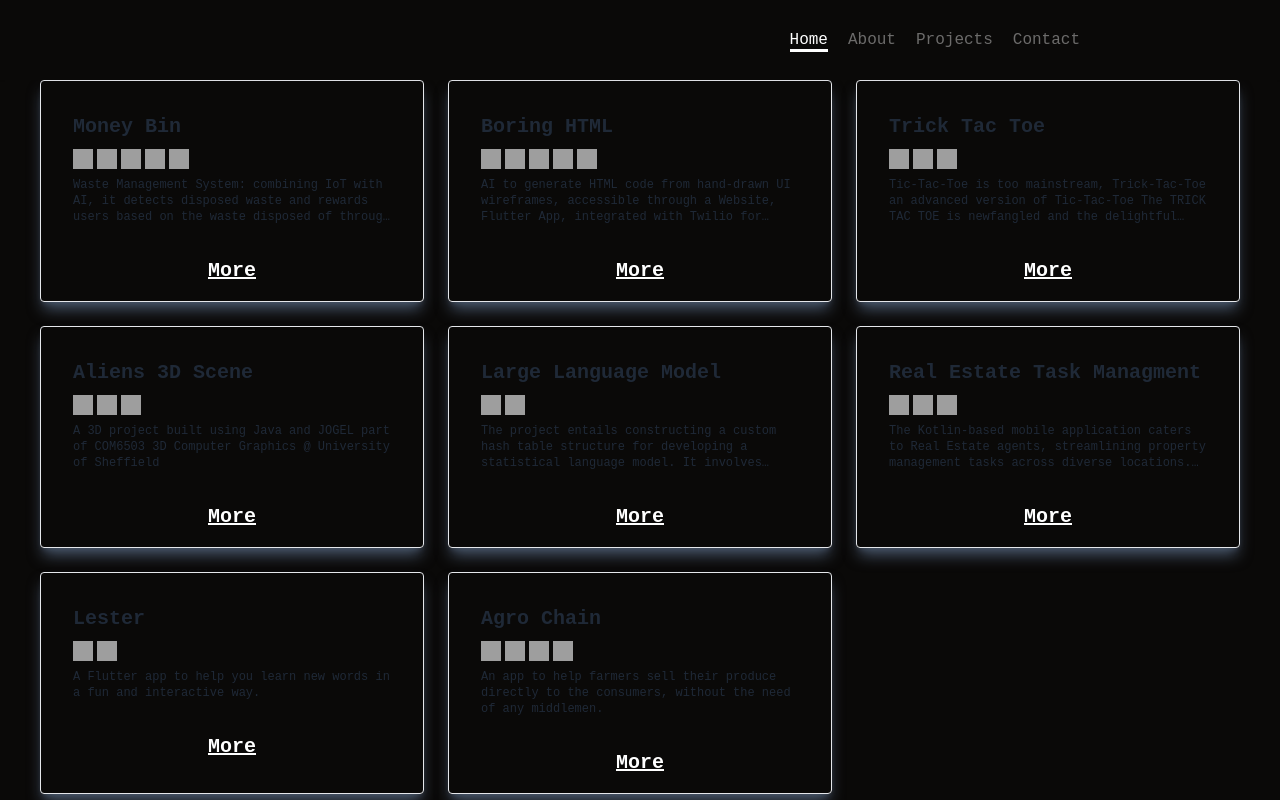
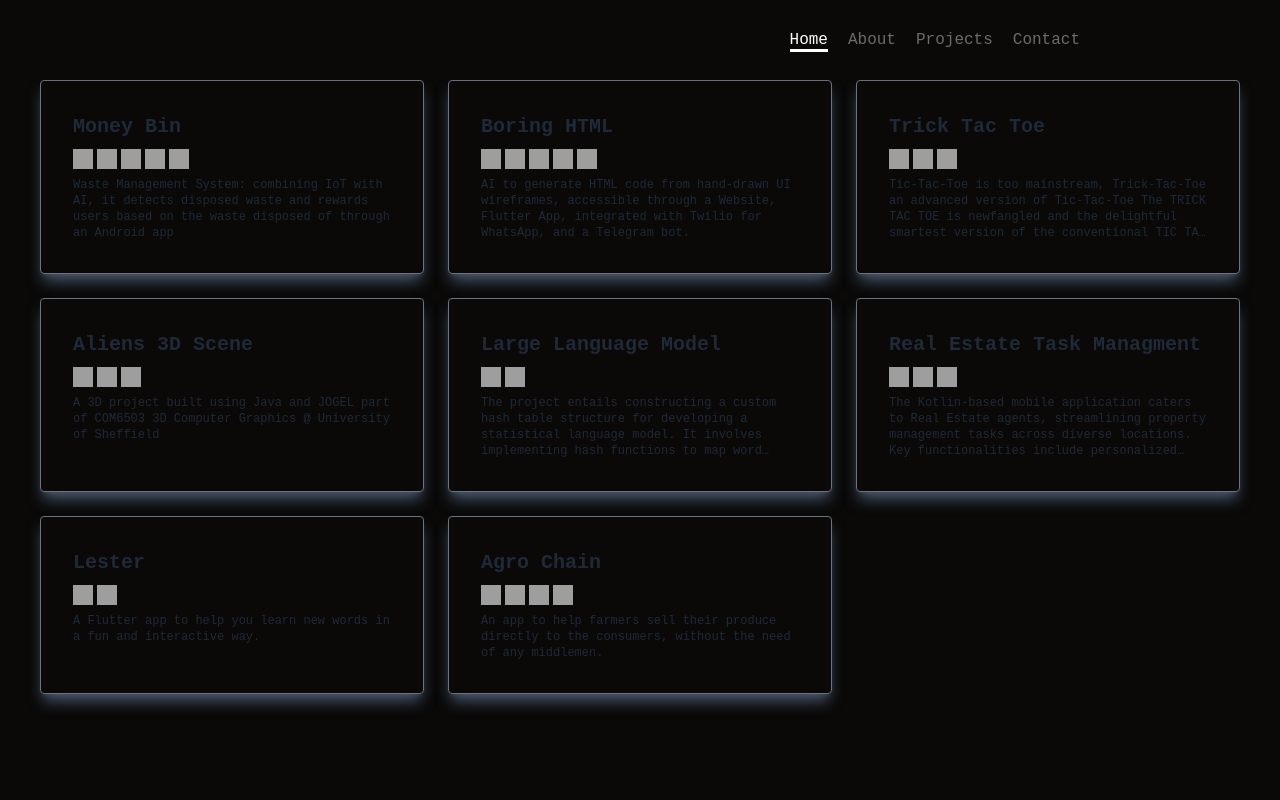
Before and after one commit to manukj/manukj.github.io, a SvelteKit app: page /projects in a window 1280 px wide. Built offline with nearby package versions, Linux system fonts and the light colour scheme; grey boxes are pictures that could not be loaded.

Commit message:
Add Card component and update ProjectItem component

```diff
--- /dev/null
+++ b/src/lib/components/Card.svelte
@@ -0,0 +1,98 @@
+<script lang="ts">
+	import { onMount } from 'svelte';
+	import type { MouseEventHandler } from 'svelte/elements';
+
+	let el: HTMLElement;
+
+	export let color = '#ffffff00';
+	export let margin = '0px';
+	export let tiltDegree = 5;
+	export let classes: Array<string> = [];
+	export let href: undefined | string = undefined;
+	export let bgImg: string | undefined = undefined;
+
+	// svelte typing is broken...
+	const onHover: MouseEventHandler<HTMLDivElement> = (ev) => {
+		const target = ev.currentTarget;
+
+		const rect = target.getBoundingClientRect();
+
+		const x = ev.clientX - rect.left;
+		const y = ev.clientY - rect.top;
+
+		el.style.setProperty('--drop-x', `${x}px`);
+		el.style.setProperty('--drop-y', `${y}px`);
+
+		const width = el.offsetWidth;
+		const height = el.offsetHeight;
+
+		const cX = rect.x + width / 2;
+		const cY = rect.y + height / 2;
+
+		const mX = ev.clientX - cX;
+		const mY = ev.clientY - cY;
+
+		const rY = ((tiltDegree * mX) / (width / 2)).toFixed(2);
+		const rX = ((-1 * (tiltDegree * mY)) / (height / 2)).toFixed(2);
+
+		el.style.setProperty('--rot-x', `${rX}deg`);
+		el.style.setProperty('--rot-y', `${rY}deg`);
+	};
+
+	onMount(() => {
+		el.style.setProperty('margin', margin);
+		el.style.setProperty('--bg-img', bgImg ? `url(${bgImg})` : '');
+	});
+</script>
+
+<!-- svelte-ignore a11y-no-static-element-interactions -->
+<svelte:element
+	this={href ? 'a' : 'div'}
+	{href}
+	bind:this={el}
+	on:mousemove={onHover}
+	class={`card text-inherit decoration-none inline-flex flex-col border-1px border-solid border-[var(--border)] rounded-15px duration relative ${classes.join(
+		' '
+	)}`}
+	style:bgColor={'red'}
+>
+	<div class="card-bg-img flex-1 flex flex-col p-25px rounded-15px">
+		<slot />
+	</div>
+</svelte:element>
+
+<style lang="scss">
+	.card {
+		--border-color: transparent;
+		--bg-color: transparent;
+		--drop-color: transparent;
+
+		--bg-img: url();
+
+		--drop-x: 0;
+		--drop-y: 0;
+
+		--rot-x: 0;
+		--rot-y: 0;
+
+		background:
+			linear-gradient(90deg, var(--main) 0%, var(--main) 60%, var(--main-60) 100%),
+			no-repeat right 40% / 40% var(--bg-img);
+
+		&-bg-img {
+			&:hover {
+				background-color: var(--bg-color);
+				background-image: radial-gradient(
+					circle at var(--drop-x) var(--drop-y),
+					var(--drop-color),
+					transparent
+				);
+			}
+		}
+
+		&:hover {
+			transform: perspective(1000px) rotateX(var(--rot-x)) rotateY(var(--rot-y)) scale(1.01);
+			border-color: var(--border-hover);
+		}
+	}
+</style>
--- a/src/routes/projects/components/ProjectItem.svelte
+++ b/src/routes/projects/components/ProjectItem.svelte
@@ -1,4 +1,5 @@
 <script lang="ts">
+	import Card from '$lib/components/Card.svelte';
 	import { ProjectItemModel } from '$lib/data/model/ProjectItemModel';
 	export let project: ProjectItemModel;
 
@@ -9,12 +10,14 @@
 
 <!-- svelte-ignore a11y-no-static-element-interactions -->
 <!-- svelte-ignore a11y-click-events-have-key-events -->
+
 <div
-	class="w-96  rounded shadow-slate-600 shadow-lg border-[0.5px]"
+	class="w-96 rounded shadow-slate-600 shadow-lg border-gray-500 border-[1px] cursor-pointer"
 	on:click={() => {
 		moveToUrl(project?.url ?? '');
 	}}
 >
+	<Card>
 		<div class="card-body">
 			<h2 class="card-title">{project.name}</h2>
 			<div class="flex flex-row overflow-x-auto">
@@ -22,16 +25,7 @@
 					<img src={techStack.icon} alt="techStack" class="w-5 h-5 mr-1" />
 				{/each}
 			</div>
-		<div class="line-clamp-3 text-xs">{project.description}</div>
+			<div class="line-clamp-4 text-xs">{project.description}</div>
 		</div>
-	{#if project.url}
-		<div class="btn-link text-white place-content-center flex pb-4">
-			<button
-				class="card-title"
-				on:click={() => {
-					moveToUrl(project?.url ?? '');
-				}}>More</button
-			>
+	</Card>
 </div>
-	{/if}
-</div>
```
Lines whose indentation alone changed are shown as unchanged.
